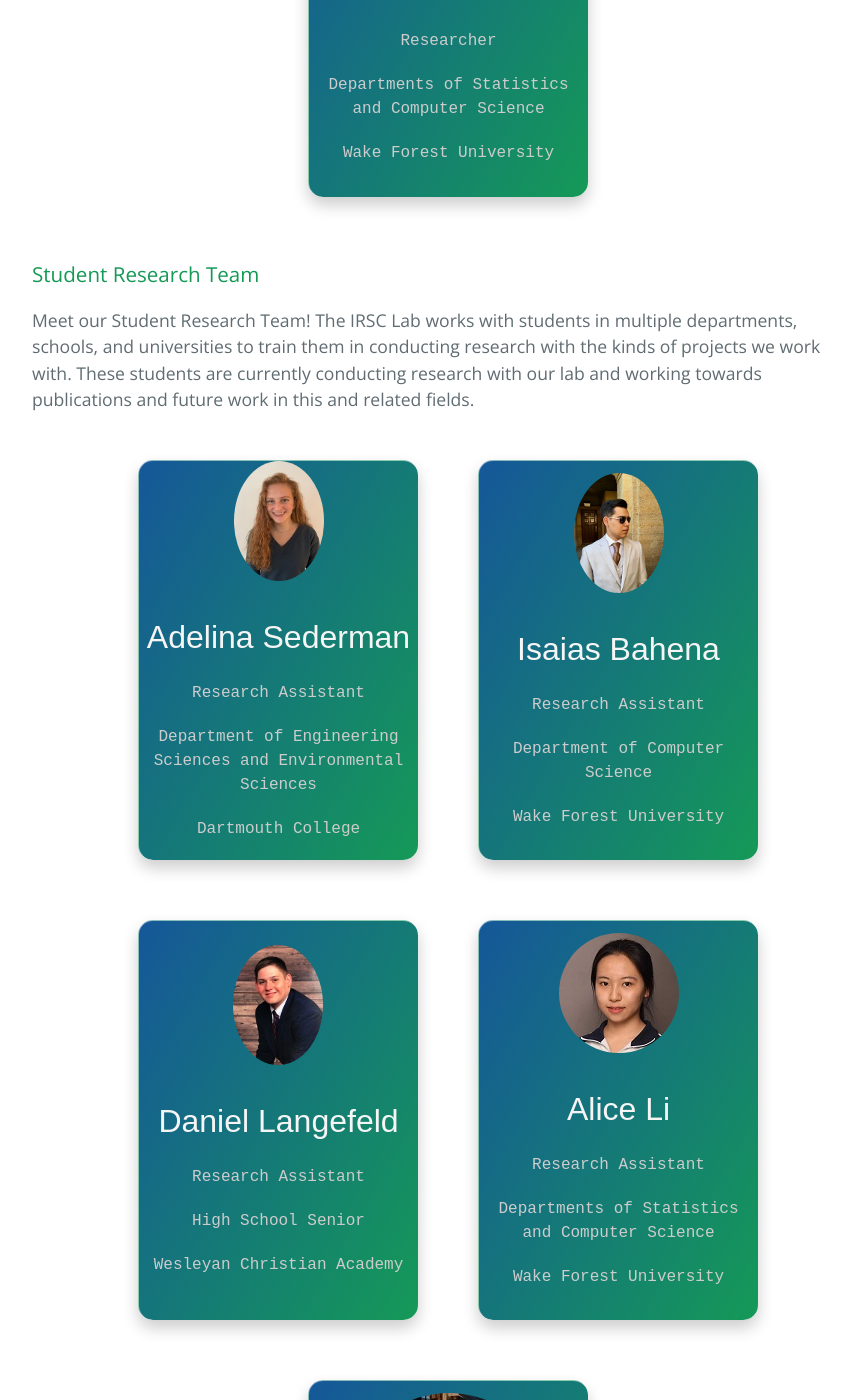
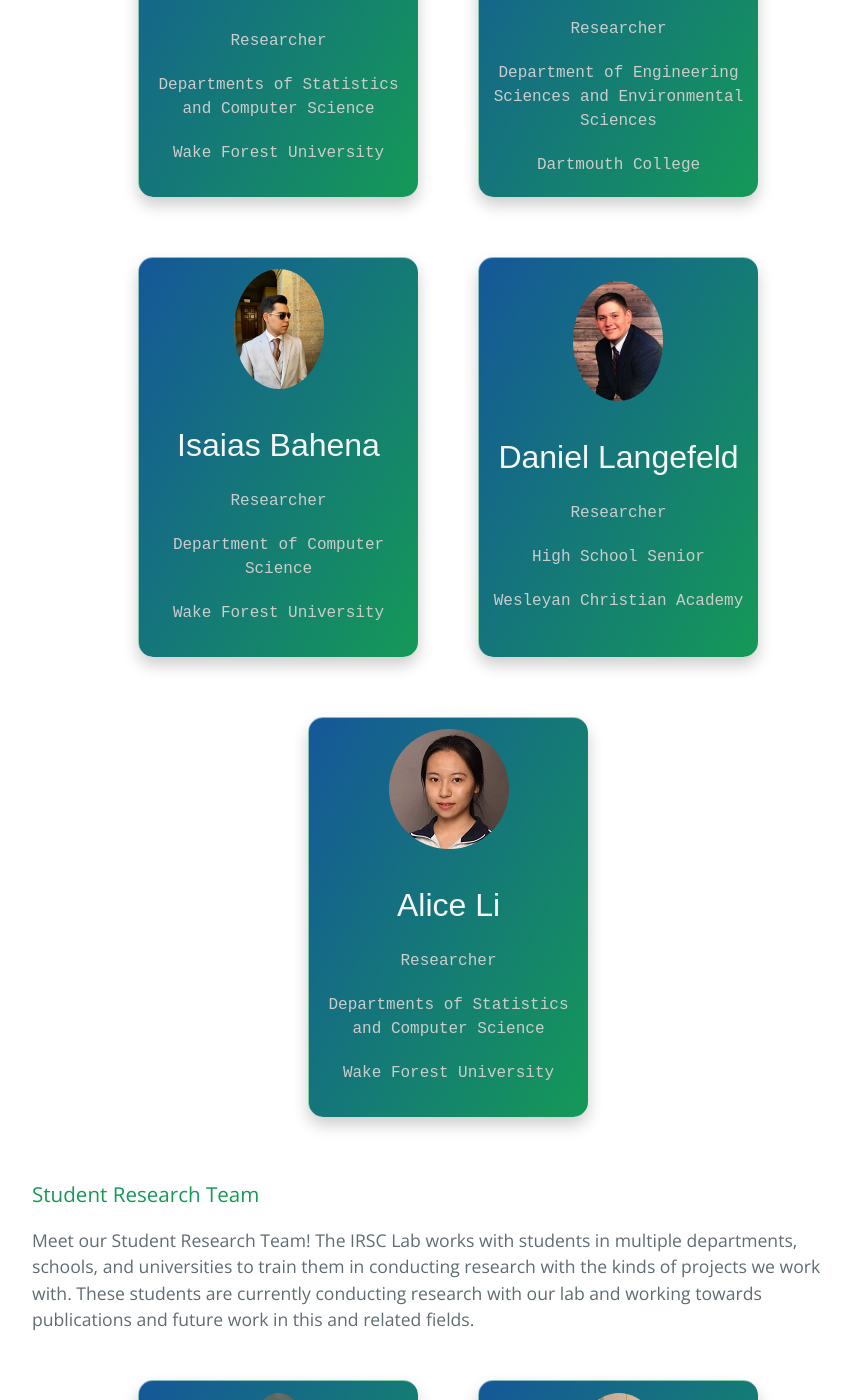
Before and after one commit to IRSC-WFU/irsc-wfu.github.io, a Jekyll site: the page built from members.md, in a window 1280 px wide and 1400 px high, scrolled down 3285 px. Shown: the whole window, without its empty margins (192-1043 px from the left). Built offline with Jekyll 4.4.1, drawn with Linux system fonts in a browser that asks for light colours; some of the changed text lies outside the part shown.

Commit message:
Added Alex Latuda and Alex Zolman, changed titles

```diff
--- a/members.md
+++ b/members.md
@@ -229,11 +229,6 @@ The IRSC Lab has several researchers working on various projects.
             </div>
         </a>
     </div>
-</div>
-
-### Student Research Team
-Meet our Student Research Team! The IRSC Lab works with students in multiple departments, schools, and universities to train them in conducting research with the kinds of projects we work with. These students are currently conducting research with our lab and working towards publications and future work in this and related fields.
-<div class="card-wrapper">
     <div class="card-box">
         <a class="card-link" href="/members/adelina_sederman">
             <div class="description">
@@ -241,7 +236,7 @@ Meet our Student Research Team! The IRSC Lab works with students in multiple dep
                     <img src="/media/members/adelina_sederman.jpg" height="120px"/>
                 </div>
                 <h2>Adelina Sederman</h2>
-                <p>Research Assistant</p>
+                <p>Researcher</p>
                 <p>Department of Engineering Sciences and Environmental Sciences</p>
                 <p>Dartmouth College</p>
             </div>
@@ -254,7 +249,7 @@ Meet our Student Research Team! The IRSC Lab works with students in multiple dep
                     <img src="/media/members/isaias_bahena.jpg" height="120px"/>
                 </div>
                 <h2>Isaias Bahena</h2>
-                <p>Research Assistant</p>
+                <p>Researcher</p>
                 <p>Department of Computer Science</p>
                 <p>Wake Forest University</p>
             </div>
@@ -267,7 +262,7 @@ Meet our Student Research Team! The IRSC Lab works with students in multiple dep
                     <img src="/media/members/daniel_langefeld.jpg" height="120px"/>
                 </div>
                 <h2>Daniel Langefeld</h2>
-                <p>Research Assistant</p>
+                <p>Researcher</p>
                 <p>High School Senior</p>
                 <p>Wesleyan Christian Academy</p>
             </div>
@@ -280,8 +275,39 @@ Meet our Student Research Team! The IRSC Lab works with students in multiple dep
                     <img src="/media/members/alice_li.jpg" height="120px"/>
                 </div>
                 <h2>Alice Li</h2>
+                <p>Researcher</p>
+                <p>Departments of Statistics and Computer Science</p>
+                <p>Wake Forest University</p>
+            </div>
+        </a>
+    </div>
+</div>
+
+### Student Research Team
+Meet our Student Research Team! The IRSC Lab works with students in multiple departments, schools, and universities to train them in conducting research with the kinds of projects we work with. These students are currently conducting research with our lab and working towards publications and future work in this and related fields.
+<div class="card-wrapper">
+    <div class="card-box">
+        <a class="card-link" href="/members/alex_zolman">
+            <div class="description">
+                <div class="image-cropper">
+                    <img src="/media/members/alex_zolman.jpg" height="120px"/>
+                </div>
+                <h2>Alex Zolman</h2>
                 <p>Research Assistant</p>
-                <p>Departments of Statistics and Computer Science</p>
+                <p>Departments of Biology and Computer Science</p>
+                <p>Wake Forest University</p>
+            </div>
+        </a>
+    </div>
+    <div class="card-box">
+        <a class="card-link" href="/members/alex_latuda">
+            <div class="description">
+                <div class="image-cropper">
+                    <img src="/media/members/alex_latuda.jpg" height="120px"/>
+                </div>
+                <h2>Alex Latuda</h2>
+                <p>Research Assistant</p>
+                <p>Departments of Biology and Statistics</p>
                 <p>Wake Forest University</p>
             </div>
         </a>
```
Also changed, not shown: other parts of members.md (+1 -1 lines), index.md (+35 -9 lines), members/alex_latuda.md (added, +10 -0 lines), members/alex_zolman.md (added, +10 -0 lines), media/members/alex_latuda.jpg (added), media/members/alex_zolman.jpg (added), media/members/hd/alex_zolman.jpg (added), 1 other file.
